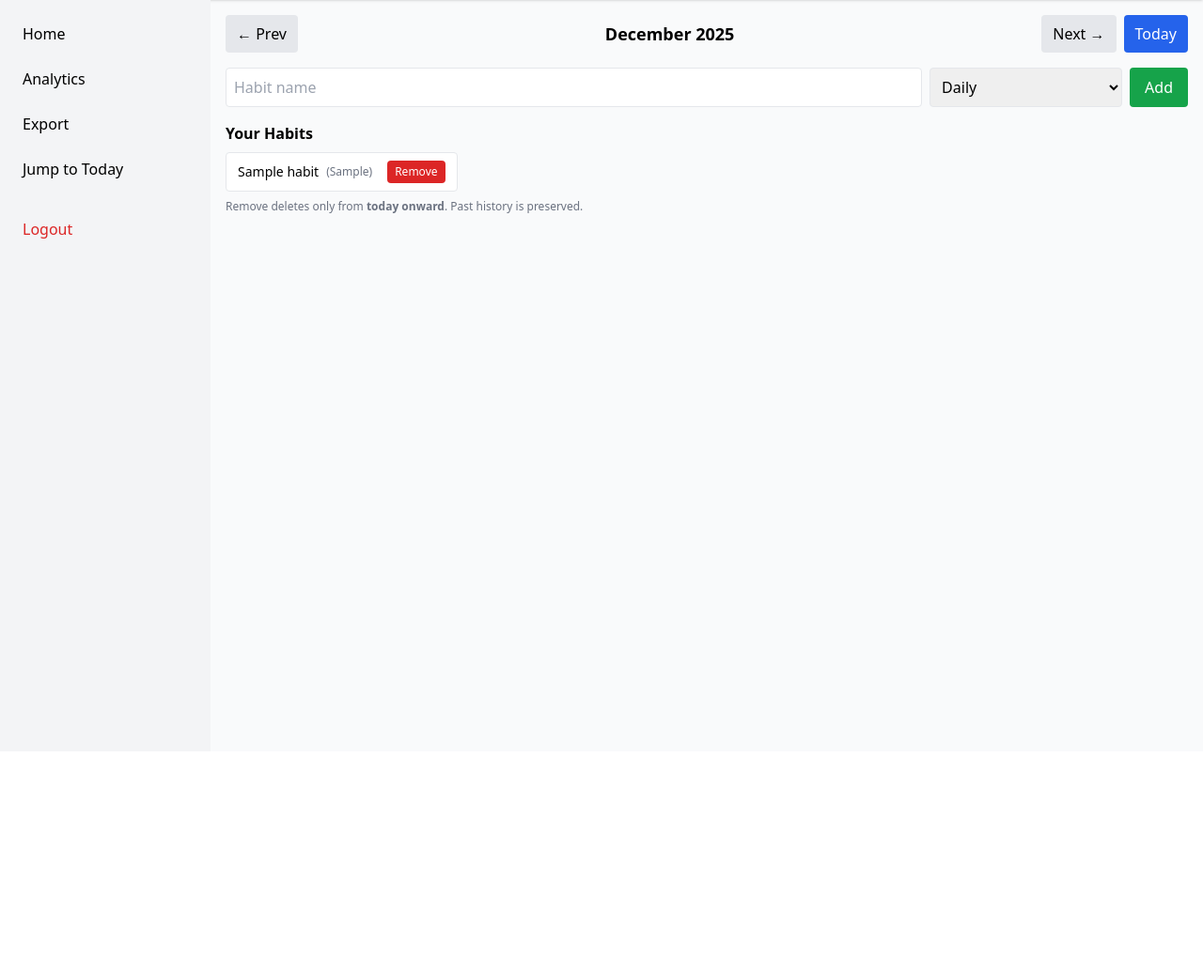
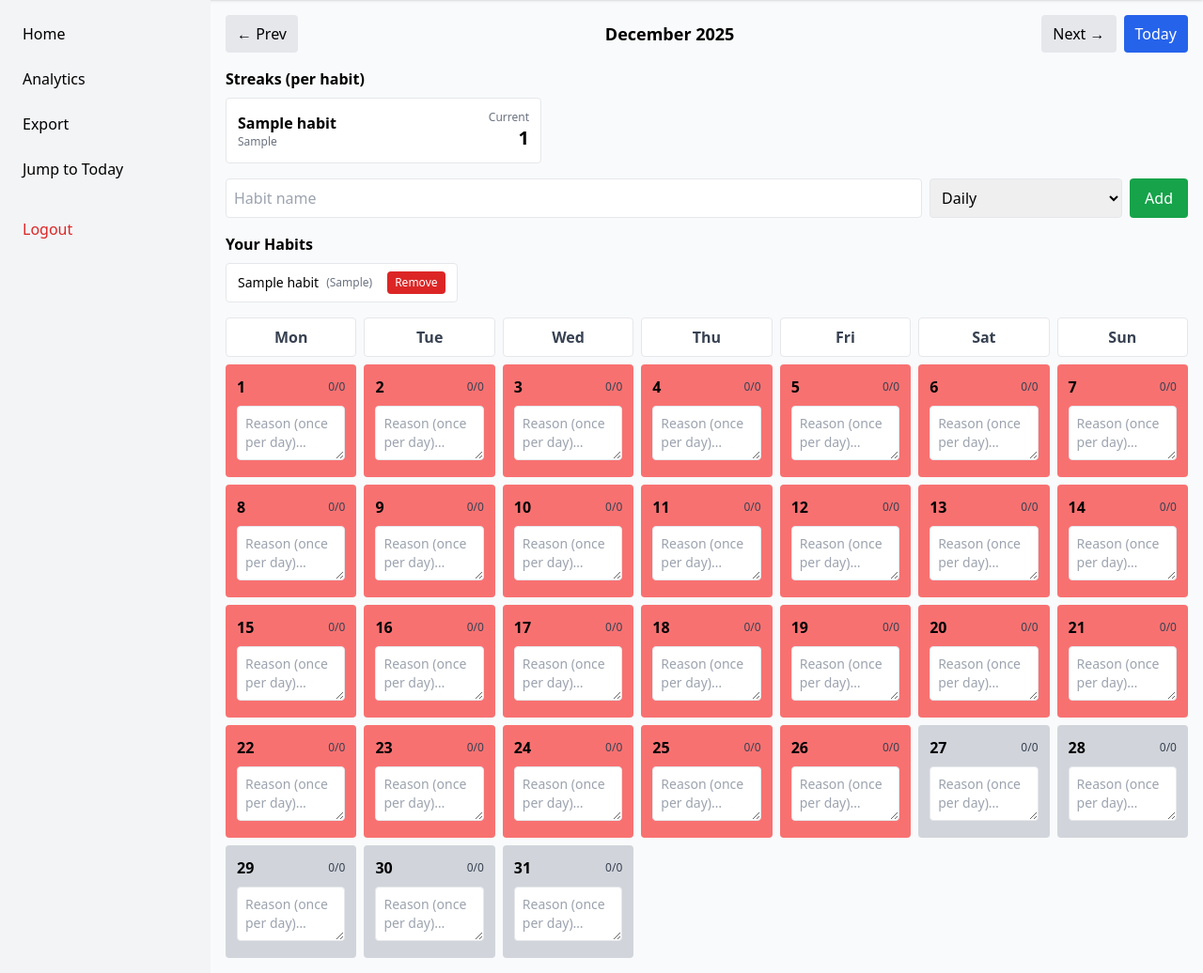
Before and after one commit to rathibharat/habit-tracker-v3, a Flask app: page /home in a window 1280 px wide. Shown: the part 64-1100 px from the top of the page at 94% size. Before the commit the page ends 318 px from the top, so only its background shows below. Run offline with Flask 3, Linux system fonts and the light colour scheme; the visitor is signed in with stand-in values (Sample User, id 1); tables that the repository leaves empty hold one stand-in row (values such as "Sample post"); some libraries are stand-ins or nearby versions.

Commit message:
Update home.html

```diff
--- a/templates/home.html
+++ b/templates/home.html
@@ -1,6 +1,7 @@
 {% extends "layout.html" %}
 {% block content %}
 
+<!-- Month Navigation -->
 <div class="flex justify-between items-center mb-4">
   <a class="px-3 py-2 bg-gray-200 rounded hover:bg-gray-300"
      href="?month={{ prev_month.strftime('%Y-%m') }}">← Prev</a>
@@ -12,6 +13,27 @@
        href="?month={{ next_month.strftime('%Y-%m') }}">Next →</a>
     <a class="px-3 py-2 bg-blue-600 text-white rounded hover:bg-blue-700"
        href="/home">Today</a>
+  </div>
+</div>
+
+<!-- Per-habit streaks -->
+<div class="mb-4">
+  <h3 class="font-semibold mb-2">Streaks (per habit)</h3>
+  <div class="grid grid-cols-1 sm:grid-cols-2 lg:grid-cols-3 gap-2">
+    {% for hs in habit_streaks %}
+      <div class="bg-white border rounded p-3 flex items-center justify-between">
+        <div>
+          <div class="font-bold">{{ hs.name }}</div>
+          <div class="text-xs text-gray-500">{{ hs.frequency }}</div>
+        </div>
+        <div class="text-right">
+          <div class="text-xs text-gray-500">Current</div>
+          <div class="text-xl font-bold">{{ hs.streak }}</div>
+        </div>
+      </div>
+    {% else %}
+      <div class="text-sm text-gray-600">No habits yet. Add one below.</div>
+    {% endfor %}
   </div>
 </div>
 
@@ -46,29 +68,43 @@
       <div class="text-sm text-gray-600">No habits yet. Add one above.</div>
     {% endif %}
   </div>
-  <p class="text-xs text-gray-500 mt-2">
-    Remove deletes only from <b>today onward</b>. Past history is preserved.
-  </p>
 </div>
 
-<!-- Calendar -->
-<div class="grid grid-cols-2 sm:grid-cols-4 lg:grid-cols-7 gap-2">
-{% for day in month_days %}
-  {% set checked_count = day.entries|selectattr('completed', 'equalto', 1)|list|length %}
-  {% set total_count = day.entries|length %}
+<!-- Calendar header + grid -->
+<div class="overflow-x-auto">
+  <div class="min-w-[900px]">
+    <!-- Mon-Sun header -->
+    <div class="grid grid-cols-7 gap-2 mb-2 text-center font-semibold text-gray-700">
+      <div class="bg-white border rounded p-2">Mon</div>
+      <div class="bg-white border rounded p-2">Tue</div>
+      <div class="bg-white border rounded p-2">Wed</div>
+      <div class="bg-white border rounded p-2">Thu</div>
+      <div class="bg-white border rounded p-2">Fri</div>
+      <div class="bg-white border rounded p-2">Sat</div>
+      <div class="bg-white border rounded p-2">Sun</div>
+    </div>
+
+    <!-- Calendar cells -->
+    <div class="grid grid-cols-7 gap-2">
+      {% for cell in month_cells %}
+        {% if cell is none %}
+          <div class="p-3 rounded bg-transparent"></div>
+        {% else %}
+          {% set checked_count = cell.entries|selectattr('completed', 'equalto', 1)|list|length %}
+          {% set total_count = cell.entries|length %}
 
           <div class="p-3 rounded day-box
-    {% if day.date > today %}bg-gray-300
+            {% if cell.date > today %}bg-gray-300
             {% elif total_count > 0 and checked_count == total_count %}bg-green-400
             {% elif checked_count > 0 %}bg-yellow-300
             {% else %}bg-red-400{% endif %}">
 
             <div class="flex items-center justify-between">
-      <strong>{{ day.date.day }}</strong>
+              <strong>{{ cell.date.day }}</strong>
               <span class="text-xs text-gray-700 count">{{ checked_count }}/{{ total_count }}</span>
             </div>
 
-    {% for e in day.entries %}
+            {% for e in cell.entries %}
               <label class="block text-sm mt-1">
                 <input type="checkbox" class="mr-1" data-entry="{{ e.id }}" {% if e.completed %}checked{% endif %}>
                 {{ e.habit_id | habit_name }}
@@ -76,10 +112,13 @@
             {% endfor %}
 
             <textarea class="w-full text-sm mt-2 p-2 rounded border reason"
-              data-date="{{ day.date }}"
-              placeholder="Reason">{{ day.reason }}</textarea>
+                      data-date="{{ cell.date }}"
+                      placeholder="Reason (once per day)…">{{ cell.reason }}</textarea>
           </div>
+        {% endif %}
       {% endfor %}
+    </div>
+  </div>
 </div>
 
 <script>
```
Lines whose indentation alone changed are shown as unchanged.
